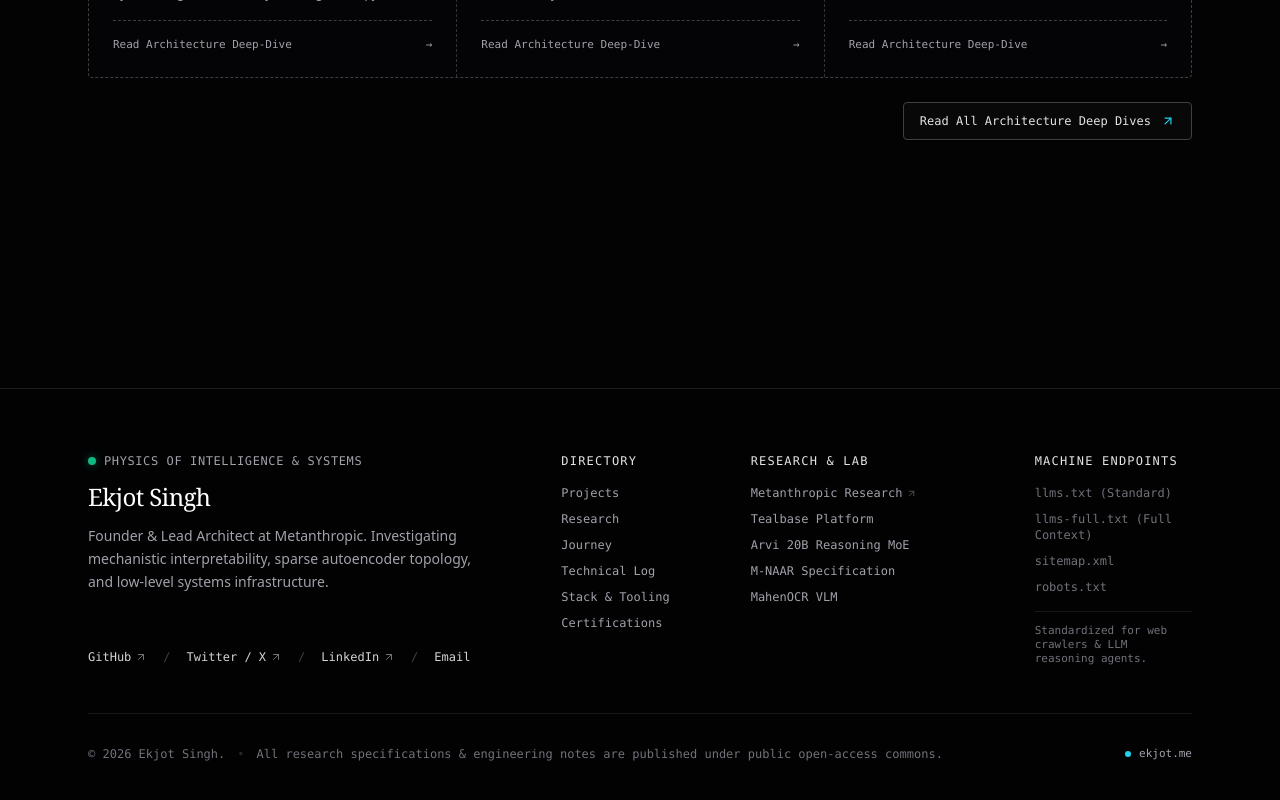
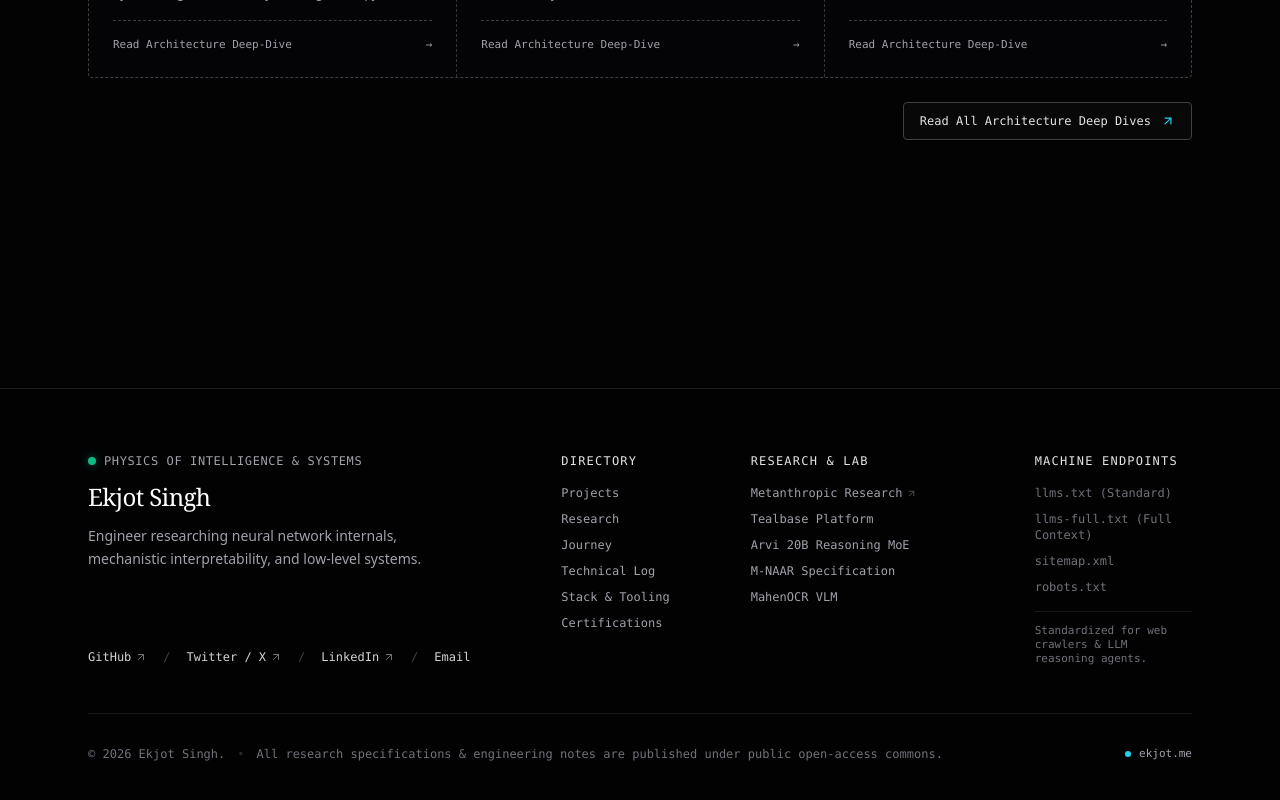
Before and after one commit to ekjotsinghmakhija/website, a Next.js app: page / in a window 1280 px wide. Shown: the part 5714-6514 px from the top of the page. Built offline with nearby package versions, Linux system fonts and the light colour scheme.

Commit message:
style(footer): simplify bio description to simple engineer focus

```diff
--- a/src/components/sections/Footer.tsx
+++ b/src/components/sections/Footer.tsx
@@ -48,7 +48,7 @@ export default function Footer() {
                 Ekjot Singh
               </h4>
               <p className="text-sm text-zinc-400 leading-relaxed font-light max-w-sm mb-6">
-                Founder & Lead Architect at Metanthropic. Investigating mechanistic interpretability, sparse autoencoder topology, and low-level systems infrastructure.
+                Engineer researching neural network internals, mechanistic interpretability, and low-level systems.
               </p>
             </div>
 
```
